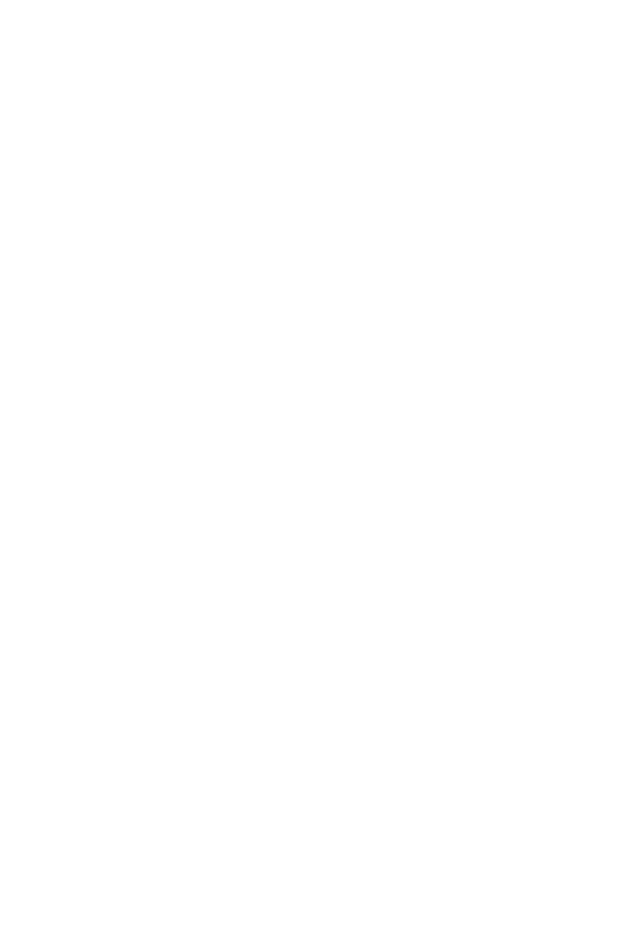
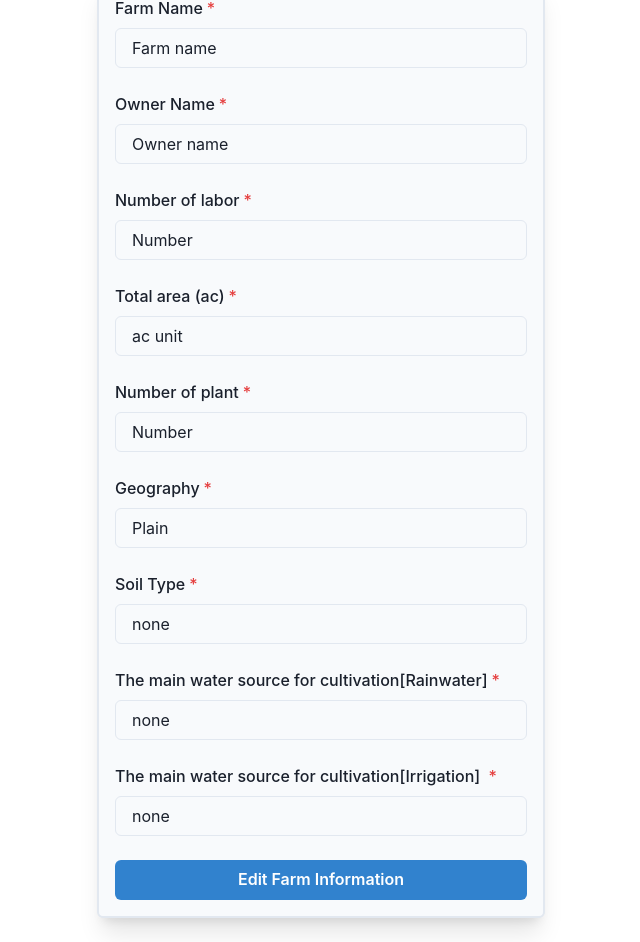
Before and after one commit to SoponwichT/SeniorProject, a Next.js app: page /editfarminfo in a window 1280 px wide. Before the commit this address had no page. Shown: the part 257-1199 px from the top of the page, without its empty margins (319-959 px from the left). Before the commit the page ends 800 px from the top, so only its background shows below. Built offline with nearby package versions, Linux system fonts and the light colour scheme.

Commit message:
add edit farm page

```diff
--- /dev/null
+++ b/pages/editfarminfo.js
@@ -0,0 +1,79 @@
+import Head from 'next/head'
+import {
+    FormControl,
+    FormLabel,
+    FormErrorMessage,
+    FormHelperText,
+    Input,
+    Button,
+    AlertDialog,
+    AlertDialogBody,
+    AlertDialogFooter,
+    AlertDialogHeader,
+    AlertDialogContent,
+    AlertDialogOverlay,
+    CircularProgress, CircularProgressLabel,
+} from '@chakra-ui/react'
+
+import { useState, useRef, useContext } from 'react'
+import { ActivityStatus } from "../lib/firebase/activity-record"
+import { AuthContext } from "../services/all-provider";
+
+const EditFarmInfo = () => {
+    return (
+        <>
+            <Head>
+                <title>Palm planter | Edit Farm Infomation</title>
+                <meta name="keywords" content="palmplanter" />
+            </Head>
+            <div className='w-full'>
+                <div className='mx-auto max-w-md'>
+                    <h1 className='text-3xl'>Edit Farm Info</h1>
+                    <form className='flex flex-col gap-y-6 max-w-md bg-slate-50 rounded-md shadow-xl p-4 my-6 border-2'>
+                        <FormControl isRequired>
+                            <FormLabel htmlFor='farm-name'>Farm Name</FormLabel>
+                            <Input value="Farm name" id='farm-name' placeholder='Farm name' />
+                        </FormControl>
+                        <FormControl isRequired>
+                            <FormLabel htmlFor='owner-name'>Owner Name</FormLabel>
+                            <Input value="Owner name" id='owner-name' placeholder='Owner name' />
+                        </FormControl>
+                        <FormControl isRequired>
+                            <FormLabel htmlFor='number-of-labor'>Number of labor</FormLabel>
+                            <Input value="Number" id='number-of-labor' placeholder='Number' />
+                        </FormControl>
+                        <FormControl isRequired>
+                            <FormLabel htmlFor='total-area'>Total area (ac)</FormLabel>
+                            <Input value="ac unit" id='total-area' placeholder='ac unit' />
+                        </FormControl>
+                        <FormControl isRequired>
+                            <FormLabel htmlFor='number-of-plant'>Number of plant</FormLabel>
+                            <Input value="Number" id='number-of-plant' placeholder='Number' />
+                        </FormControl>
+                        <FormControl isRequired>
+                            <FormLabel htmlFor='geography'>Geography</FormLabel>
+                            <Input value="Plain" id='geography' placeholder='Plain' />
+                        </FormControl>
+                        <FormControl isRequired>
+                            <FormLabel htmlFor='soil-type'>Soil Type</FormLabel>
+                            <Input value="none" id='soil-type' placeholder='none' />
+                        </FormControl>
+                        <FormControl isRequired>
+                            <FormLabel htmlFor='water-source-rain'>The main water source for cultivation[Rainwater]</FormLabel>
+                            <Input value="none" id='water-source-rain' placeholder='none' />
+                        </FormControl>
+                        <FormControl isRequired>
+                            <FormLabel htmlFor='water-source-irrigation'>The main water source for cultivation[Irrigation] </FormLabel>
+                            <Input value="none" id='water-source-irrigation' placeholder='none' />
+                        </FormControl>
+
+                        <Button type="submit" colorScheme='blue'>Edit Farm Information</Button>
+
+                    </form>
+                </div>
+            </div>
+        </>
+    )
+}
+
+export default EditFarmInfo
--- a/pages/farm/[farmId].js
+++ b/pages/farm/[farmId].js
@@ -5,6 +5,7 @@ import { useContext, useEffect, useState } from 'react'
 import Head from 'next/head'
 import { Button } from '@chakra-ui/react'
 import { IoMdAdd } from 'react-icons/io';
+import { MdEdit } from 'react-icons/md';
 import { Link } from '@chakra-ui/react'
 
 function FarmInfo() {
@@ -39,7 +40,12 @@ function FarmInfo() {
                 <meta name="keywords" content="palmplanter" />
             </Head>
             <div className='w-full bg-green-200 rounded-md shadow-xl p-4 my-6 border-2'>
-                <h1 className='text-3xl ml-8'>Farm name: {farmId}</h1>
+                <div className="flex">
+                    <h1 className='text-3xl ml-8'>Farm name: {farmId}</h1>
+                    <Button className="ml-auto" leftIcon={<MdEdit />} colorScheme='blue' variant='solid'>
+                        <Link href='/editfarminfo'><a>Edit Farm</a></Link>
+                    </Button>
+                </div>
                 <div className='flex flex-row gap-x-24 mt-8 mx-auto justify-left '>
                     <div className="rounded-md shadow-xl border-2"><GMap /></div>
                     <div className='w-full'>
@@ -57,7 +63,7 @@ function FarmInfo() {
                 </div>
                 <div className="mt-9">
                     <div className="flex pb-3">
-                        <h1 className='text-3xl ml-8'>Activity </h1>
+                        <h1 className='text-3xl ml-8'>Last Activity </h1>
                         <Button className="ml-auto" leftIcon={<IoMdAdd />} colorScheme='blue' variant='solid'>
                             <Link href="/activity"><a>Add Activity</a></Link>
                         </Button>
@@ -65,7 +71,7 @@ function FarmInfo() {
                     <div className='text-xl bg-slate-50 rounded-md shadow-xl p-4 border-2'>
                         <p className="capitalize">Water Status: {act.waterStatus} </p>
                         <p className='mt-5 capitalize'>Fertilizer Status: {act.fertilizerStatus} </p>
-                        <p className='mt-5'>Last soil Status: {act.soilCheck}</p>
+                        <p className='mt-5'>Soil Checked: {act.soilCheck}</p>
                     </div>
                 </div>
             </div>
```
